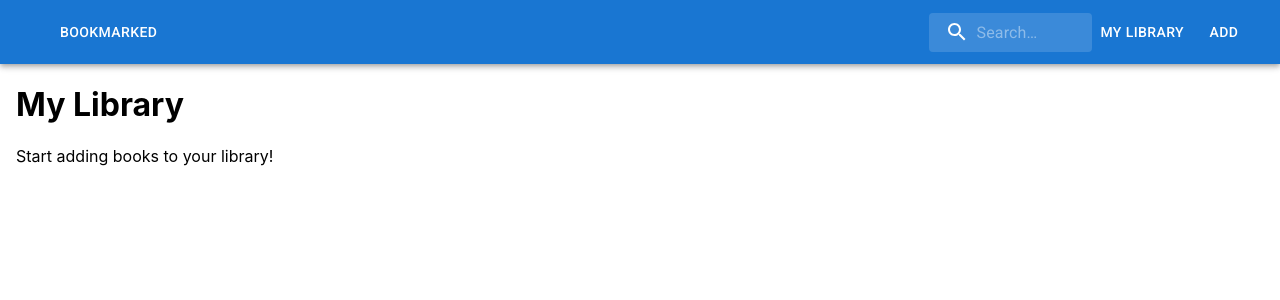
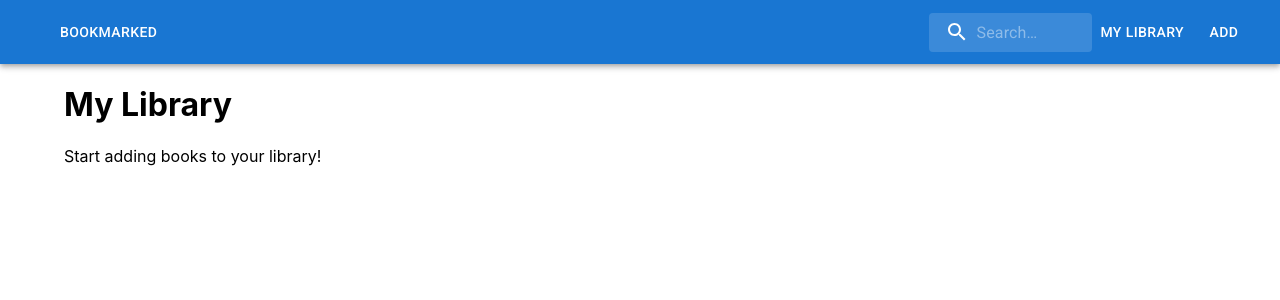
Before and after one commit to rreymundi/phase-2-project, a React (Create React App) app: page /books/saved in a window 1280 px wide. Shown: the top 300 px of the page. Built offline with nearby package versions, Linux system fonts and the light colour scheme; data requests are answered from the project's data file.

Commit message:
fixed console error which was due to material ui components

```diff
--- a/src/components/BookList.jsx
+++ b/src/components/BookList.jsx
@@ -1,3 +1,4 @@
+import { Container } from "@mui/system";
 import React from "react";
 import BookCard from './BookCard';
 
@@ -9,7 +10,9 @@ const BookList = ({ books, search, onDeleteBook, onSavedBook, onUnsaveBook }) =>
     const myFilteredBooks = filteredBooks.map((book) => <BookCard key={book.id} book={book} onDeleteBook={onDeleteBook} onSavedBook={onSavedBook} onUnsaveBook={onUnsaveBook} />)
 
     return (
-        <div style={{ display: "flex", flexWrap: "wrap" }}>{search === "" ? unfilteredBooks : myFilteredBooks}</div>
+        <Container sx={{ display: "flex", flexWrap: "wrap", justifyContent: "left" }}>
+            {search === "" ? unfilteredBooks : myFilteredBooks}
+        </Container>
     )
 }
 
--- a/src/components/Home.jsx
+++ b/src/components/Home.jsx
@@ -1,16 +1,15 @@
+import { Container } from "@mui/system";
 import React from 'react';
 import BookList from './BookList';
 
 const Home = ({ books, search, onDeleteBook, onSavedBook, onUnsaveBook }) => {
 
   return (
-    <>
-    <div className='content'>
+    <Container sx={{justifyContent: "center"}}>
       <h1>Welcome to Bookmarked!</h1>
       <p>An online repository of all your favorite books</p>
-    <BookList books={books} search={search} onDeleteBook={onDeleteBook} onSavedBook={onSavedBook} onUnsaveBook={onUnsaveBook} />
-    </div>
-    </>
+      <BookList books={books} search={search} onDeleteBook={onDeleteBook} onSavedBook={onSavedBook} onUnsaveBook={onUnsaveBook} />
+    </Container>
   )
 }
 
--- a/src/components/NewBook.jsx
+++ b/src/components/NewBook.jsx
@@ -2,6 +2,7 @@ import React, { useState } from 'react';
 import Box from '@mui/material/Box';
 import TextField from '@mui/material/TextField';
 import { Button } from '@mui/material';
+import { Container } from '@mui/system';
 
 const NewBook = ({onAddBook}) => {
   const [formData, setFormData] = useState({
@@ -41,8 +42,8 @@ const NewBook = ({onAddBook}) => {
   }
 
   return (
-    <div className='content'>
-        <h1>Add a book</h1>
+    <Container sx={{justifyContent: "center"}}>
+      <h1>Add a book</h1>
           <Box
             component="form"
             sx={{'& > :not(style)': { m: 1, width: '25ch' }}}
@@ -57,7 +58,7 @@ const NewBook = ({onAddBook}) => {
             <TextField required id="blurb" name="blurb" variant="standard" placeholder="Blurb" value={formData.blurb} onChange={handleChange} />
             <Button variant="contained" color="primary" type="submit">Submit</Button>
           </Box>
-    </div>
+    </Container>
   )
 }
 
--- a/src/components/SavedBookList.jsx
+++ b/src/components/SavedBookList.jsx
@@ -1,12 +1,15 @@
 import React from "react";
 import BookCard from "./BookCard";
+import { Container } from "@mui/system";
 
 const SavedBookList = ({ books, onUnsaveBook }) => {
 
     const booksToDisplay = books.map((book) => <BookCard key={book.id} book={book} onUnsaveBook={onUnsaveBook} />)
 
     return (
-        <div style={{ display: "flex", flexWrap: "wrap" }}>{booksToDisplay}</div>
+        <Container sx={{ display: "flex", flexWrap: "wrap", justifyContent: "left" }}>
+            {booksToDisplay}
+        </Container>
     )
 }
 
--- a/src/components/SavedBooks.jsx
+++ b/src/components/SavedBooks.jsx
@@ -1,15 +1,14 @@
 import React from 'react';
 import SavedBookList from './SavedBookList';
+import { Container } from "@mui/system";
 
 const SavedBooks = ({ savedBooks, onUnsaveBook, isSaved, setSaved }) => {
 
   return (
-    <>
-        <div className='content'>
-          <h1>My Library</h1>
-          <p>{savedBooks.length === 0 ? "Start adding books to your library!" : <SavedBookList books={savedBooks} onUnsaveBook={onUnsaveBook} isSaved={isSaved} setSaved={setSaved}/>}</p>
-          </div>
-    </>
+    <Container>
+      <h1>My Library</h1>
+      <div>{savedBooks.length === 0 ? "Start adding books to your library!" : <SavedBookList books={savedBooks} onUnsaveBook={onUnsaveBook} isSaved={isSaved} setSaved={setSaved}/>}</div>
+    </Container>
   )
 }
 
```
